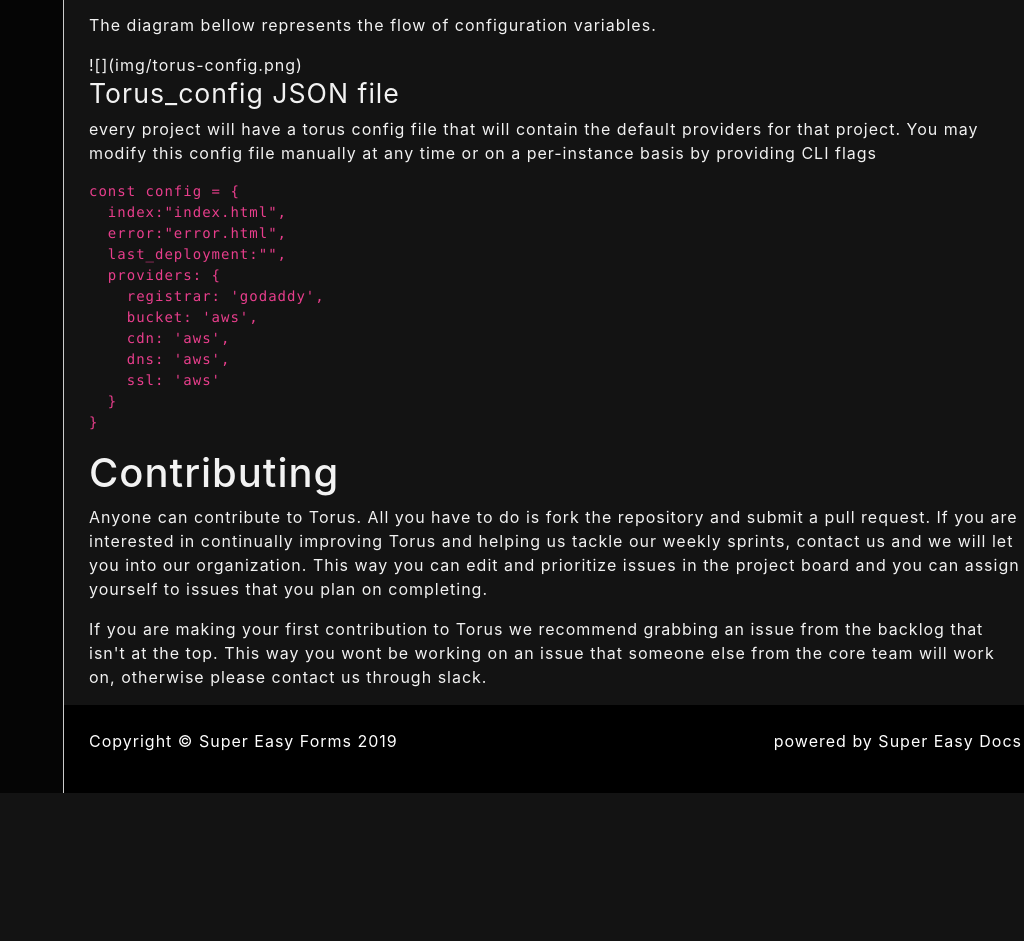
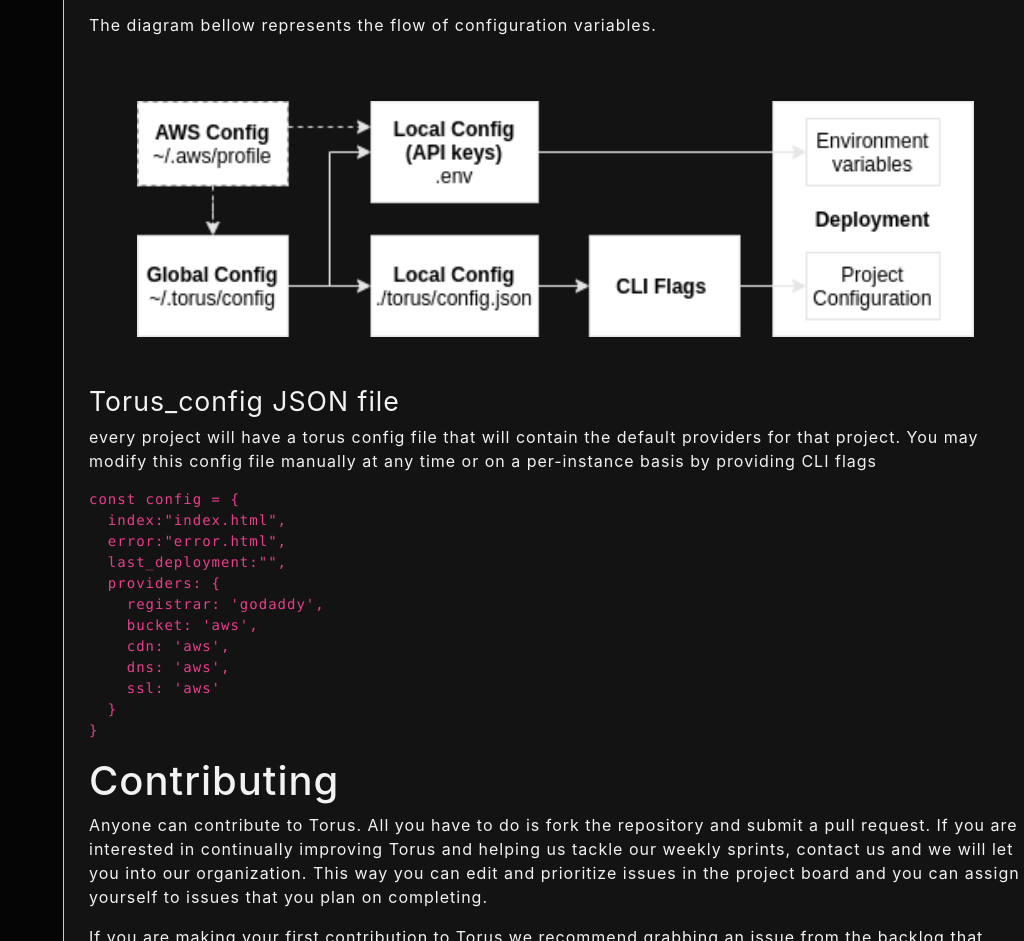
Before and after one commit to torus-tools/site, a plain HTML site: page docs/index.html in a window 1280 px wide. Shown: the part 7680-8621 px from the top of the page, without its empty margins (256-1280 px from the left). Before the commit the page ends 8473 px from the top, so only its background shows below. Drawn offline with nearby package versions, Linux system fonts and the light colour scheme; files whose address does not match are found by name.

Commit message:
added  missing images

```diff
--- a/docs/index.html
+++ b/docs/index.html
@@ -214,7 +214,7 @@
 cdn=aws
 dns=aws
 https=aws
-</pre></code><p>The diagram bellow represents the flow of configuration variables.</p>![](img/torus-config.png)<h2 id=Torus_config_JS500>Torus_config JSON file</h2><p>every project will have a torus config file that will contain the default providers for that project. You may modify this config file manually at any time or on a per-instance basis by providing CLI flags</p><pre class="pre code"><code>const config = {
+</pre></code><p>The diagram bellow represents the flow of configuration variables.</p> <img src="../img/torus-config.png" class="w-100 p-5" alt=""> <h2 id=Torus_config_JS500>Torus_config JSON file</h2><p>every project will have a torus config file that will contain the default providers for that project. You may modify this config file manually at any time or on a per-instance basis by providing CLI flags</p><pre class="pre code"><code>const config = {
   index:"index.html",
   error:"error.html",
   last_deployment:"",
```
Also changed, not shown: docs/stack.html (+1 -1 lines), img/torus-config.png (added).
